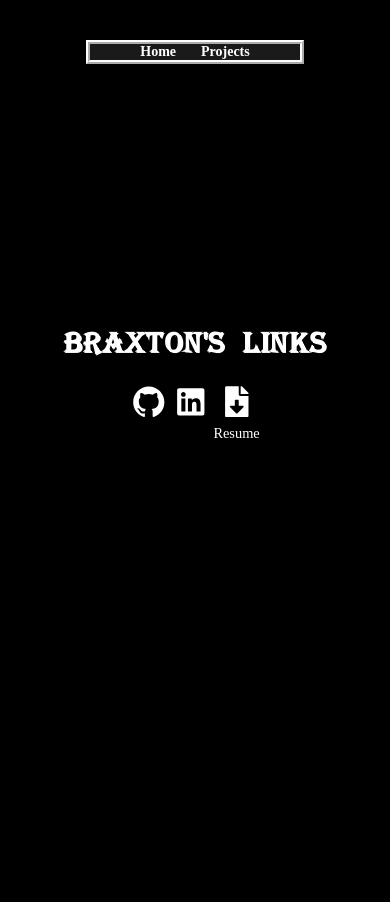
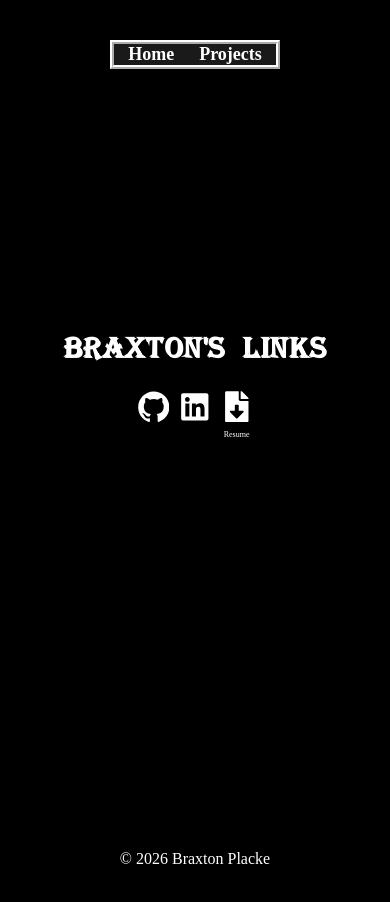
Before and after one commit to BraxtonPlacke/WebPage, a React (Vite) app: page / in a window 390 px wide. Shown: the top 902 px of the page. Before the commit the page ends 844 px from the top, so only its background shows below. Built offline with nearby package versions, Linux system fonts and the light colour scheme.

Commit message:
Added footer and started working on Projects Page

```diff
--- a/src/App.css
+++ b/src/App.css
@@ -12,8 +12,10 @@
     margin: 0 auto;
     padding: 2rem;
     text-align: center;
-    background-color: black;
 
+    min-height: 100vh;
+    display: flex;
+    flex-direction: column;
 }
 
 h1 {
@@ -59,6 +61,11 @@ a {
 
 body {
     background-color: black;
+
+}
+
+main {
+    flex: 1;
 }
 
 .center-wrapper {
@@ -93,32 +100,70 @@ body {
     }
 
         .list a .label {
-            font-size: 0.9rem;
+            font-size: clamp(8px, 1.2vw, 15px);
             color: white;
             transition: transform 0.2s ease, color 0.2s ease;
         }
 
 
         .list a svg {
-            color: white;
+
             transition: transform 0.2s ease, color 0.2s ease;
             cursor: pointer;
             padding: 0.2rem;
         }
 
-        .list a:hover svg {
-            color: darkblue;
-            transform: scale(1.2);
-        }
 
-        .list a:hover .label {
-            color: darkblue;
-            transform: scale(1.2);
-        }
+.Github-icon{
+    color: white;
+}
+.Linkedin-icon{
+    color: white;
+}
+.Resume-icon{
+    color: white;
+}
 
+.Github-icon:hover {
+    color: #333;
+    transform: scale(1.2);
+}
+.Linkedin-icon:hover {
+    color: #0A66C2;
+    transform: scale(1.2);
+}
+.Resume-icon:hover {
+    color: #FF0000;
+    transform: scale(1.2);
+}
+
+
+/*Projects Page elements*/
 .card {
-    padding: 2em;
+    width: clamp(1px, 16vw, 190px);
+    height: fit-content;
+    margin: 0 auto;
+    border: 4px ridge white;
+    justify-content: center;
+    text-align: center;
+    display: flex;
+    gap: 25px;
+    padding: 0 50px;
+    background: #1a1a1a;
+    color:white;
 }
+
+
+
+
+
+
+/*Projects Page elements*/
+
+
+
+
+
 
 .read-the-docs {
     color: #888;
@@ -173,7 +218,8 @@ body {
 
 
 .navbar {
-    width: fit-content;
+    width: clamp(1px, 16vw, 190px);
+    height: fit-content;
     margin: 0 auto;
     border: 4px ridge white;
     justify-content: center;
@@ -185,7 +231,7 @@ body {
 }
 
     .navbar a {
-        font-size: clamp(14px, 1.5vw, 22px);
+        font-size: clamp(18px, 1.5vw, 25px);
         color: white;
         text-decoration: none;
         font-weight: bold;
--- a/src/App.jsx
+++ b/src/App.jsx
@@ -1,18 +1,26 @@
 import { BrowserRouter as Router, Routes, Route } from "react-router-dom";
 import NavBar from "./NavBar";
 import Home from "./Home";
-import Projects from "./FlagPage";
+import Projects from "./Projects";
+import Footer from "./Footer";
+import FlagQuiz from "./FlagPage";
+
 
 
 function App() {
     return (
         <Router>
             <NavBar />
+            <main>
+                <Routes>
 
-            <Routes>
-                <Route path="/" element={<Home />} />
-                <Route path="/projects" element={<Projects />} />
-            </Routes>
+                    <Route path="/" element={<Home />} />
+                    <Route path="/projects" element={<Projects />} />
+                    <Route path="/flagquiz" element={<FlagQuiz />} />
+
+                </Routes>
+            </main>
+            <Footer />
         </Router>
     );
 }
--- /dev/null
+++ b/src/Footer.jsx
@@ -0,0 +1,10 @@
+
+function Footer() {
+    return (
+        <footer>
+            <p>{'\u00A9'} {new Date().getFullYear()} Braxton Placke</p>
+        </footer>
+    )
+}
+
+export default Footer
--- a/src/Home.jsx
+++ b/src/Home.jsx
@@ -16,13 +16,13 @@ function Home() {
 
                 <div className="list">
 
-                    <a href="https://github.com/BraxtonPlacke" target="_blank" rel="noreferrer" aria-label="GitHub profile">
+                    <a href="https://github.com/BraxtonPlacke" target="_blank" rel="noreferrer" aria-label="GitHub profile" className="Github-icon">
                         <ImGithub />
                     </a>
-                    <a href="https://www.linkedin.com/in/braxton-placke-290917306" target="_blank" rel="noreferrer" aria-label="LinkedIn profile">
+                    <a href="https://www.linkedin.com/in/braxton-placke-290917306" target="_blank" rel="noreferrer" aria-label="LinkedIn profile" className="Linkedin-icon">
                         <FaLinkedin />
                     </a>
-                    <a href="/2025 Resume.pdf" download>
+                    <a href="/2025 Resume.pdf" download className="Resume-icon">
                         <FaFileDownload />
                         <span className="label">Resume</span>
                     </a>
--- /dev/null
+++ b/src/Projects.jsx
@@ -0,0 +1,19 @@
+import { Link } from 'react-router-dom';
+import './App.css';
+
+function Projects() {
+
+    return (
+        <>
+            <div className="center-wrapper">
+                <Link to="/flagquiz">
+            <div className = "card">
+                    <p>Flag Quiz</p>
+                    </div>
+                </Link>
+        </div>
+        </>
+    )
+}
+
+export default Projects
```
